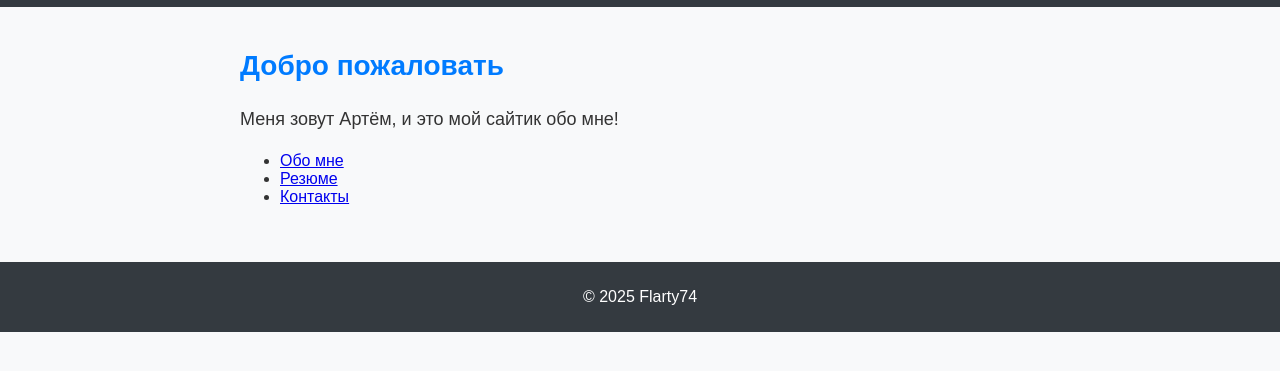
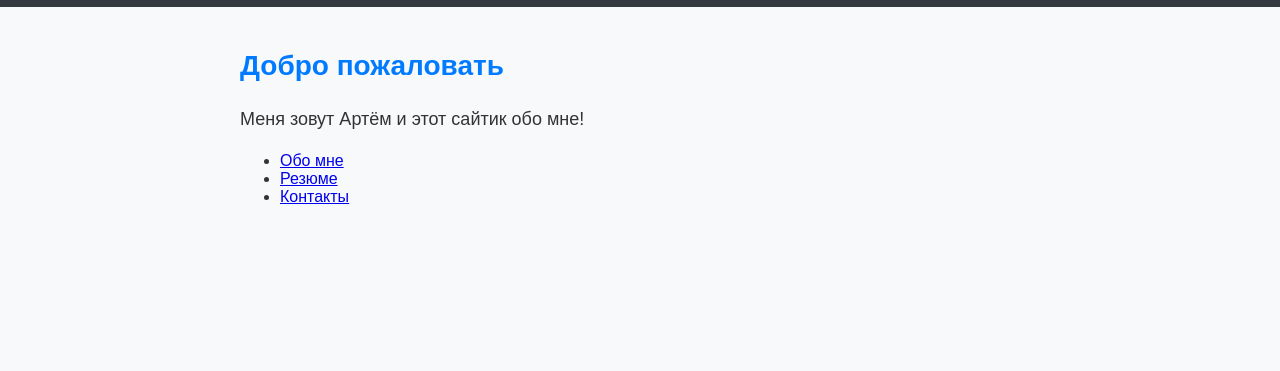
Before and after one commit to Flarty74/flarty74.github.io, a plain HTML site: page index.html in a window 1280 px wide. Shown: the part 63-434 px from the top of the page. Drawn offline with Linux system fonts and the light colour scheme.

Commit message:
index.html

```diff
--- a/index.html
+++ b/index.html
@@ -3,7 +3,7 @@
 <head>
     <meta charset="UTF-8">
     <meta name="viewport" content="width=device-width, initial-scale=1.0">
-    <title>Flarty74 - Главная</title>
+    <title>Студекнтик Артём - Главная</title>
     <link rel="stylesheet" href="style.css">
 </head>
 <body>
@@ -13,7 +13,7 @@
     </header>
     <main>
         <h2>Добро пожаловать</h2>
-        <p>Меня зовут Артём, и это мой сайтик обо мне!</p>
+        <p>Меня зовут Артём и этот сайтик обо мне!</p>
         <nav>
             <ul>
                 <li><a href="about.html">Обо мне</a></li>
@@ -22,8 +22,5 @@
             </ul>
         </nav>
     </main>
-    <footer>
-        <p>&copy; 2025 Flarty74</p>
-    </footer>
 </body>
 </html>
```
